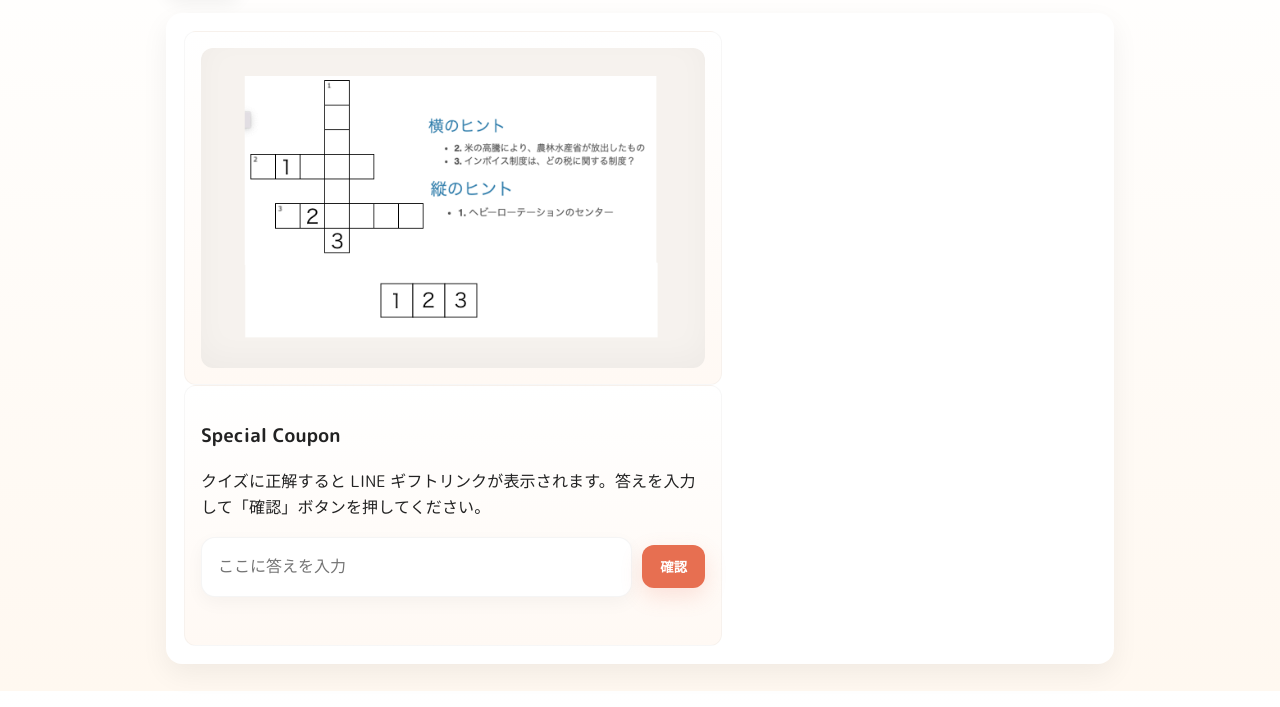
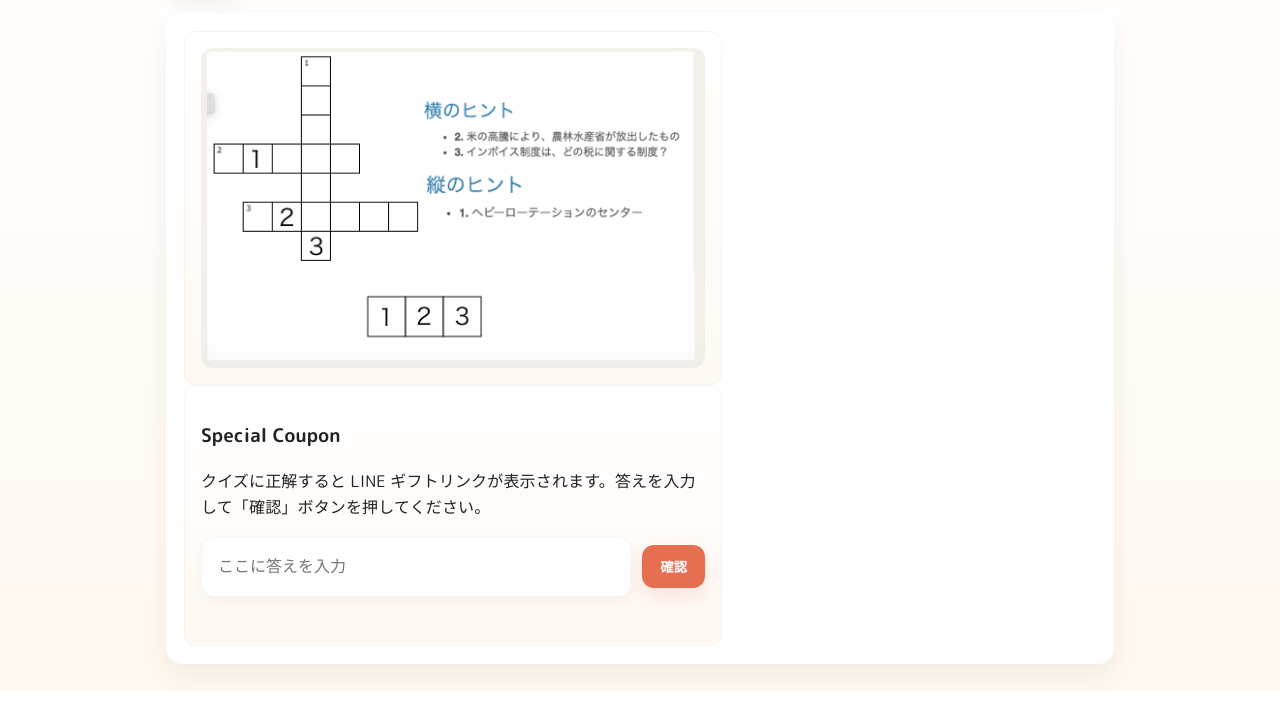
Before and after one commit to bawdy13-byte/happybirthday, a plain HTML site: page index.html in a window 1280 px wide. Shown: the part 109-816 px from the top of the page. Drawn offline with Linux system fonts and the light colour scheme.

Commit message:
Update index.html

```diff
--- a/index.html
+++ b/index.html
@@ -29,7 +29,7 @@
 
   .photo-bg{
   background-image: url('スクリーンショット 2025-09-13 13.02.51.png');
-  background-size: 110% auto;
+  background-size: 130% auto;
   background-position: center;
   background-repeat: no-repeat;
   background-color: #f6f2ee;
```
